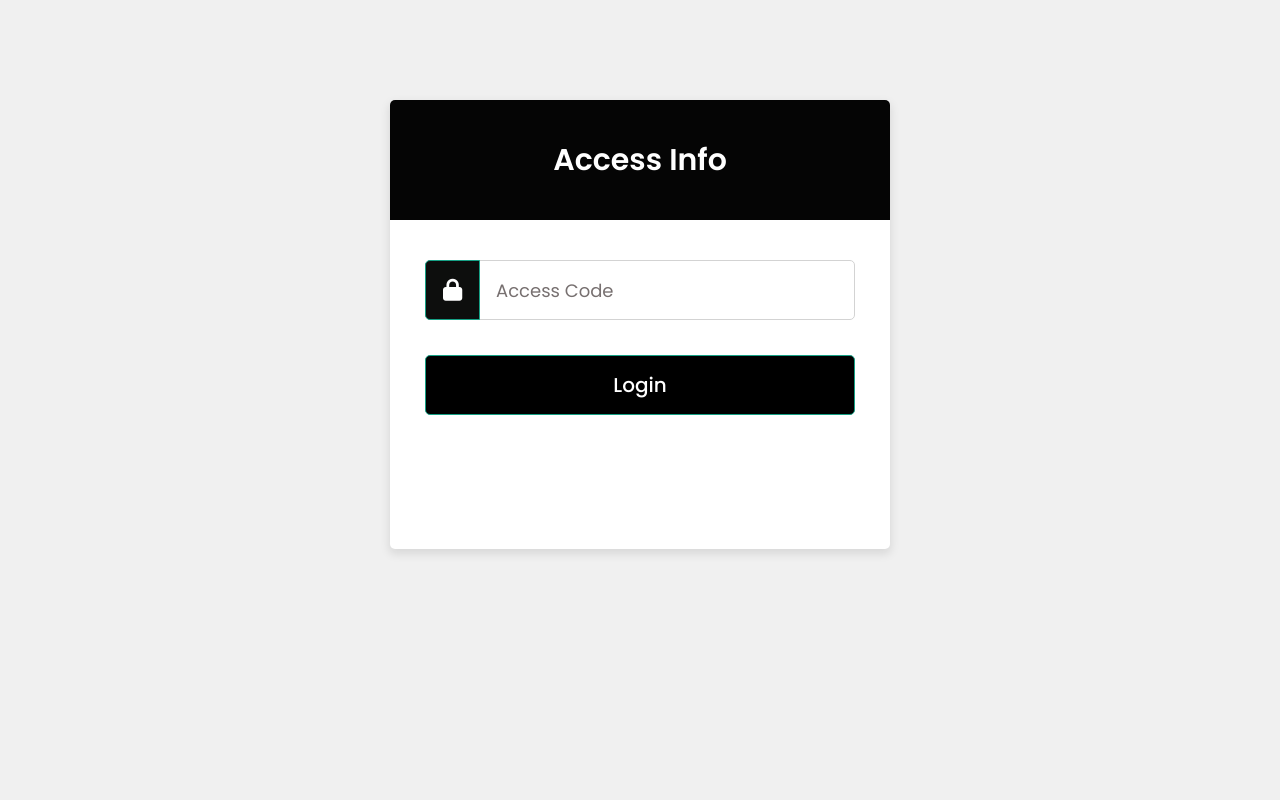
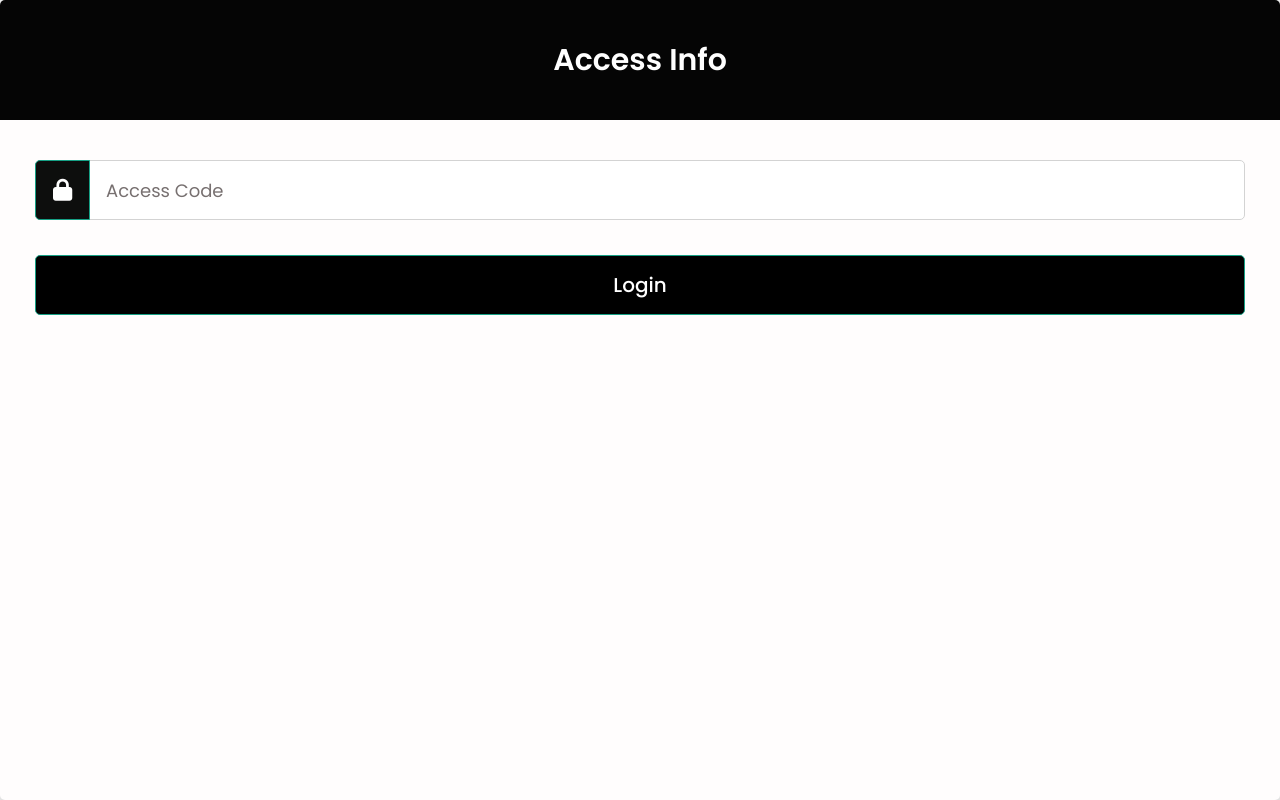
Before and after one commit to team-officials/access-info, a plain HTML site: page index.html in a window 1280 px wide. Drawn offline with Linux system fonts and the light colour scheme.

```diff
--- a/style.css
+++ b/style.css
@@ -13,10 +13,10 @@ body {
 }
 
 .wrapper {
-  max-width: 500px;
+
   width: 100%;
-  margin: 100px auto;
-  background: #fff;
+  height: 100vh;
+  background: #fffdfd;
   border-radius: 5px;
   box-shadow: 0px 4px 10px 1px rgba(0, 0, 0, 0.1);
 }
```
